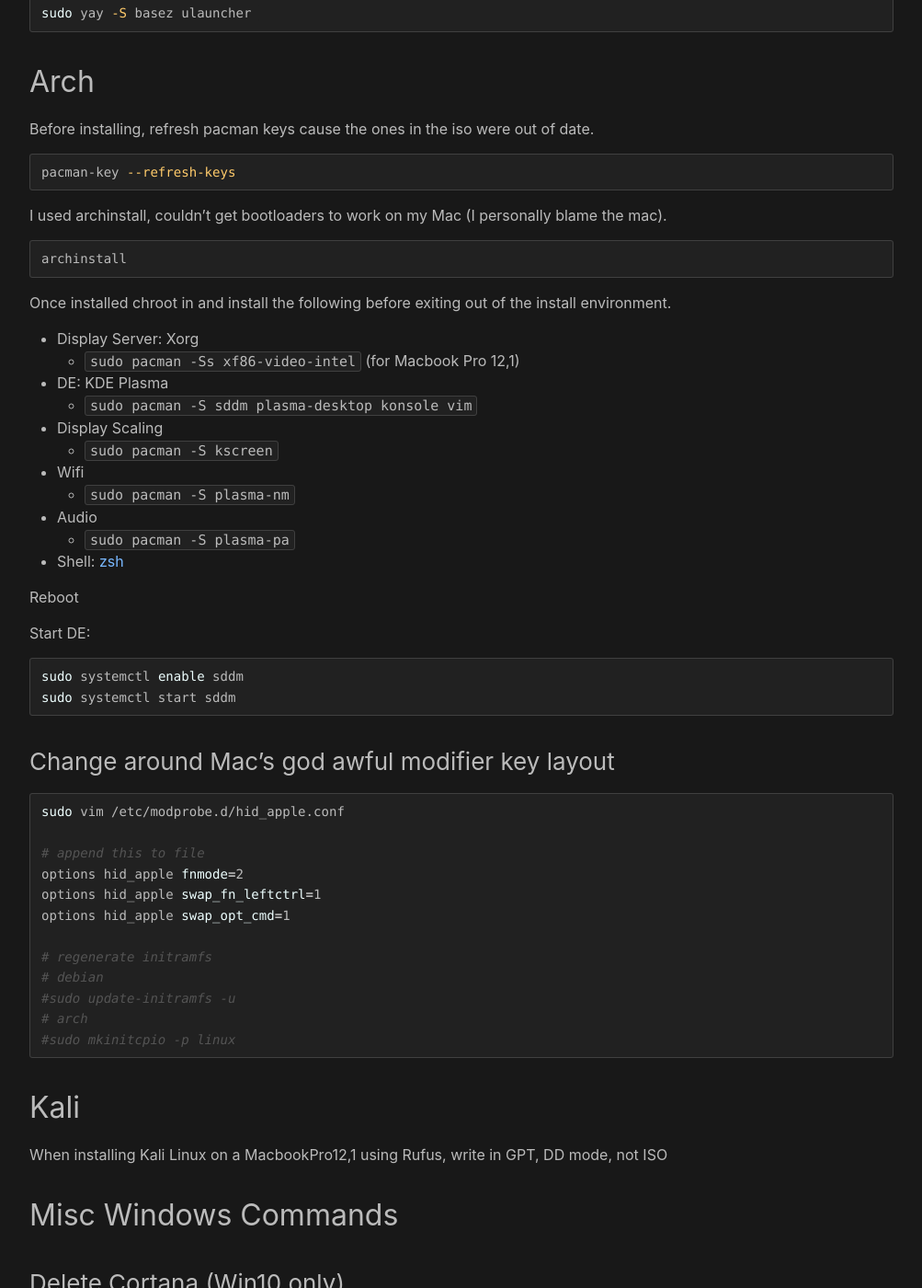
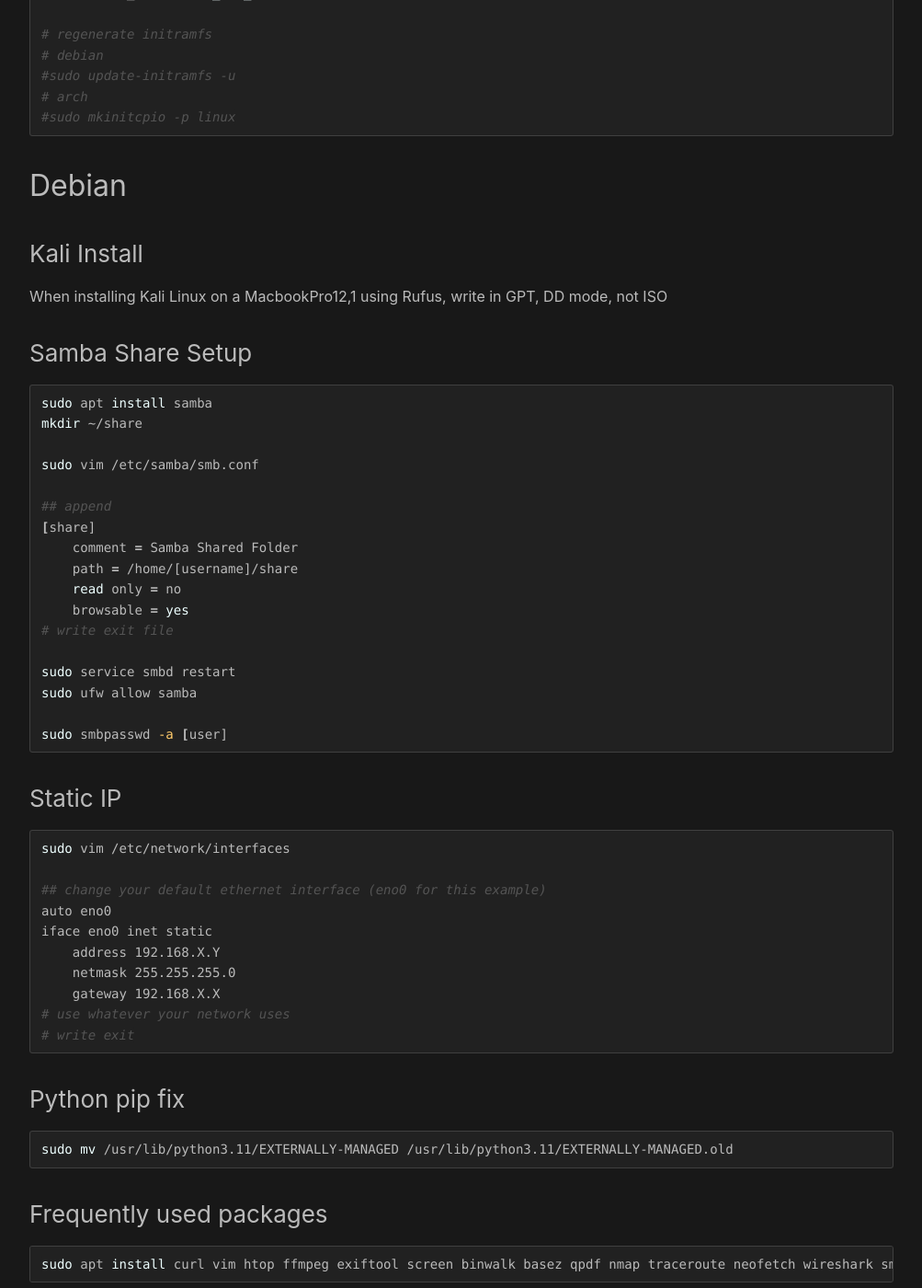
Before and after one commit to Cubie87/cubie87.github.io, a Jekyll site: the page built from posts/shell.md, in a window 1280 px wide and 1400 px high, scrolled down 1590 px. Shown: the whole window at 92% size, without its empty margins (138-1141 px from the left). Built offline with Jekyll 4.4.1, drawn with Linux system fonts in a browser that asks for light colours; our own code applies the rules of GitHub Pages for plain Markdown files; some of the changed text lies outside the part shown.

Commit message:
refactored shell page. Added debian fluff

````diff
--- a/posts/shell.md
+++ b/posts/shell.md
@@ -53,20 +53,79 @@
 git push --set-upstream origin master
 ```
 
+### Change around Mac's key layout
 
-## Frequently used packages
+This swaps `fn` with `ctrl`, and swaps `alt` with `meta`. It also changes function keys to default to F1-12 as opposed to brightness/etc.
 
-Debian
+```sh
+sudo vim /etc/modprobe.d/hid_apple.conf
+
+# append this to file
+options hid_apple fnmode=2
+options hid_apple swap_fn_leftctrl=1
+options hid_apple swap_opt_cmd=1
+
+# regenerate initramfs
+# debian
+#sudo update-initramfs -u
+# arch
+#sudo mkinitcpio -p linux
+```
+
+## Debian
+
+### Kali Install
+
+When installing Kali Linux on a MacbookPro12,1 using Rufus, write in GPT, DD mode, not ISO
+
+### Samba Share Setup
+
+```sh
+sudo apt install samba
+mkdir ~/share
+
+sudo vim /etc/samba/smb.conf
+
+## append
+[share]
+    comment = Samba Shared Folder
+    path = /home/[username]/share
+    read only = no
+    browsable = yes
+# write exit file
+
+sudo service smbd restart
+sudo ufw allow samba
+
+sudo smbpasswd -a [user]
+```
+
+### Static IP
+
+```sh
+sudo vim /etc/network/interfaces
+
+## change your default ethernet interface (eno0 for this example)
+auto eno0
+iface eno0 inet static
+    address 192.168.X.Y
+    netmask 255.255.255.0
+    gateway 192.168.X.X
+# use whatever your network uses
+# write exit
+```
+
+### Python pip fix
+
+```sh
+sudo mv /usr/lib/python3.11/EXTERNALLY-MANAGED /usr/lib/python3.11/EXTERNALLY-MANAGED.old
+```
+
+
+### Frequently used packages
+
 ```sh
 sudo apt install curl vim htop ffmpeg exiftool screen binwalk basez qpdf nmap traceroute neofetch wireshark smartmontools gparted
-```
-
-Arch
-```sh
-sudo pacman -S vim htop ffmpeg perl-image-exiftool screen binwalk qpdf nmap traceroute neofetch wireshark-qt curl wget smartmontools
-```
-```sh
-sudo yay -S basez ulauncher
 ```
 
 ## Arch
@@ -105,26 +164,14 @@
 sudo systemctl start sddm
 ```
 
-### Change around Mac's god awful modifier key layout
+### Frequently used packages
 
 ```sh
-sudo vim /etc/modprobe.d/hid_apple.conf
-
-# append this to file
-options hid_apple fnmode=2
-options hid_apple swap_fn_leftctrl=1
-options hid_apple swap_opt_cmd=1
-
-# regenerate initramfs
-# debian
-#sudo update-initramfs -u
-# arch
-#sudo mkinitcpio -p linux
+sudo pacman -S vim htop ffmpeg perl-image-exiftool screen binwalk qpdf nmap traceroute neofetch wireshark-qt curl wget smartmontools
 ```
-
-## Kali
-
-When installing Kali Linux on a MacbookPro12,1 using Rufus, write in GPT, DD mode, not ISO
+```sh
+sudo yay -S basez ulauncher
+```
 
 ## Misc Windows Commands
 
````
